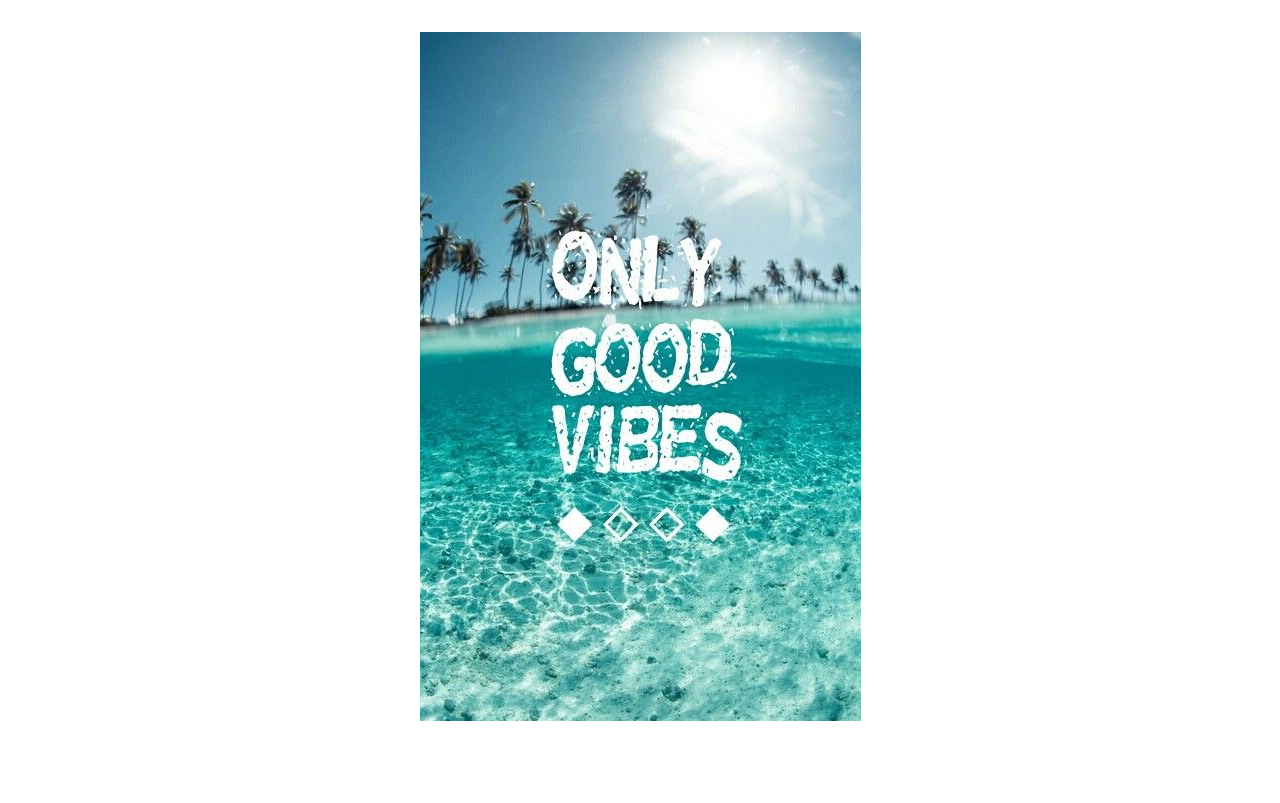
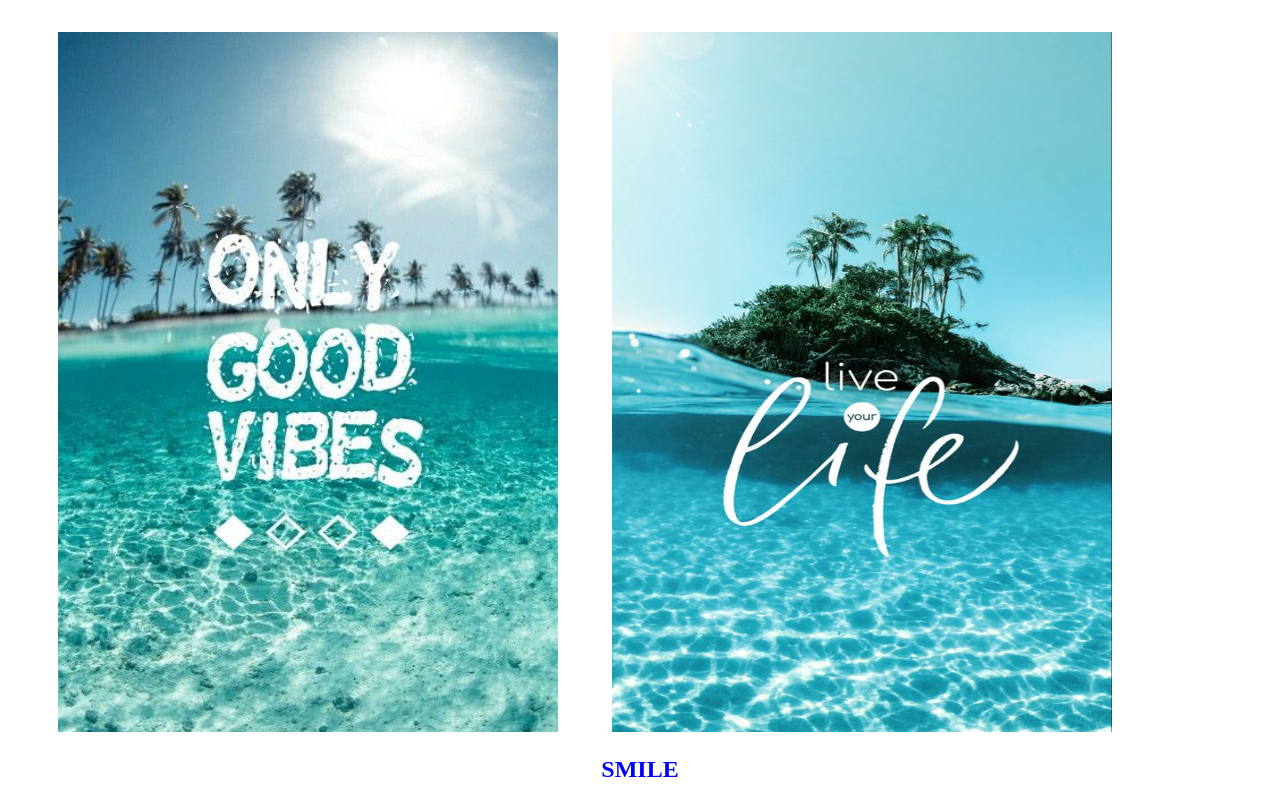
Before and after one commit to mashyyza/JavaScript_HW29_New, a plain HTML site: page index.html in a window 1280 px wide. Shown: the part 157-960 px from the top of the page. Before the commit the page ends 886 px from the top, so only its background shows below. Drawn offline with Linux system fonts and the light colour scheme.

Commit message:
add img2 and article

```diff
--- a/index.html
+++ b/index.html
@@ -12,7 +12,11 @@
         <p class="support">You can write to us at any time</p>
         <div class="vibes" >
         <img src="./img/good.jpg" alt="good-vibs">
+        <img src="./img/life.jpg" alt="life">
         </div>
     </header>
+    <article>
+        <h1>Smile</h1>
+    </article>
 </body>
 </html>
--- a/style.css
+++ b/style.css
@@ -10,7 +10,14 @@ p {
     color: blueviolet;
 }
 
-.vibes{
-    display: flex;
-    justify-content: center;
+img{
+    margin-left: 50px;
+    width: 500px;
+    height: 700px;
 }
+
+h1{
+    text-transform: uppercase;
+    color: blue;
+    text-align: center;
+}
```
Also changed, not shown: img/life.jpg (added).
